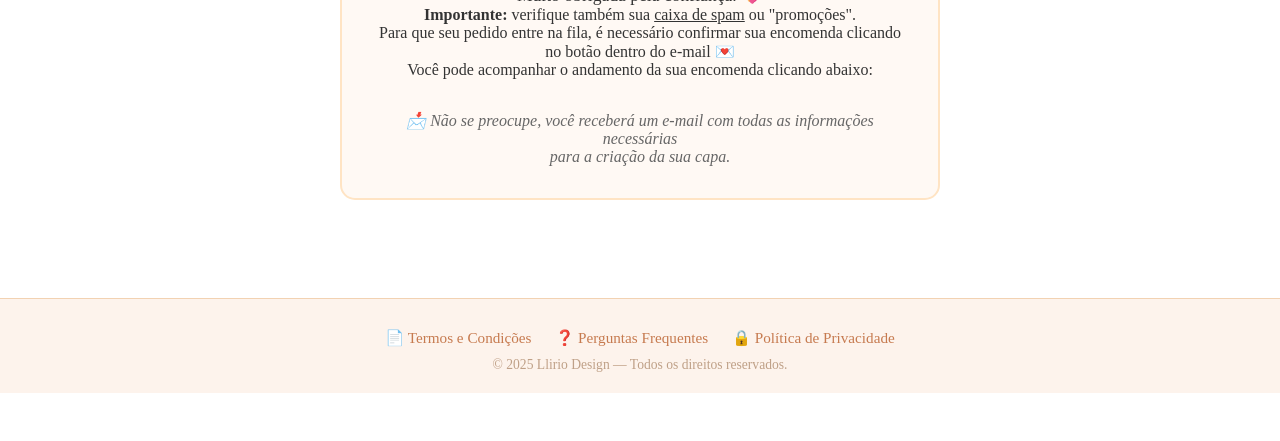
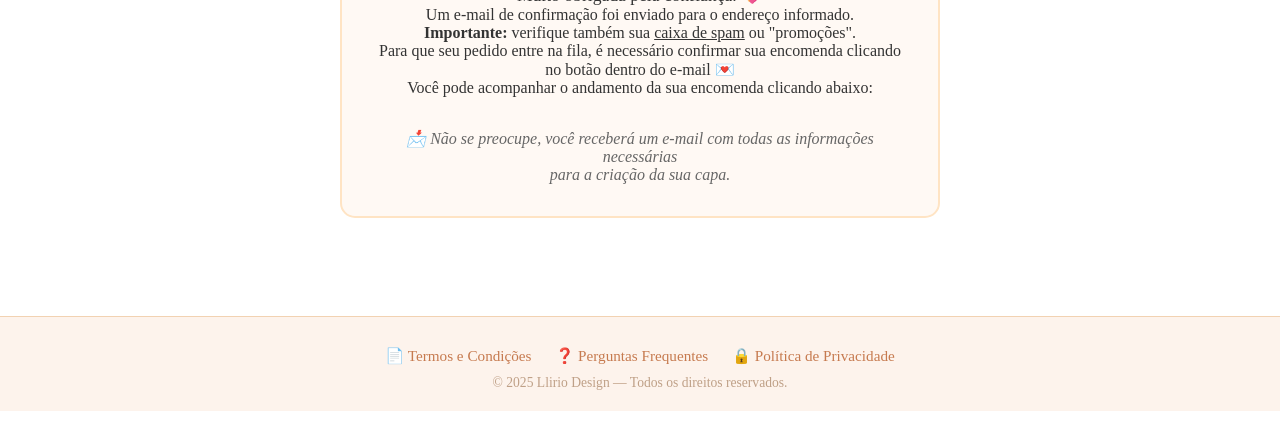
Before and after one commit to rlddesigner/SITE-L-RIO-DESIGN, a plain HTML site: page enviado.html in a window 1280 px wide. Shown: the part 359-800 px from the top of the page. Drawn offline with Linux system fonts and the light colour scheme.

Commit message:
attttttt

```diff
--- a/enviado.html
+++ b/enviado.html
@@ -73,6 +73,7 @@
     <div style="max-width: 600px; margin: auto; padding: 2rem; border-radius: 15px; background-color: #fff9f4; border: 2px solid #ffe4c4;">
       <h1 style="color: #217c67;">✨ Sua encomenda foi enviada com sucesso!</h1>
       <p style="font-size: 1.1rem;">Muito obrigada pela confiança. 💖</p>
+      <p>Um e-mail de confirmação foi enviado para o endereço informado.</p>
       <p><strong>Importante:</strong> verifique também sua <u>caixa de spam</u> ou "promoções".</p>
       <p>Para que seu pedido entre na fila, é necessário confirmar sua encomenda clicando no botão dentro do e-mail 💌</p>
       <p>Você pode acompanhar o andamento da sua encomenda clicando abaixo:</p>
```
